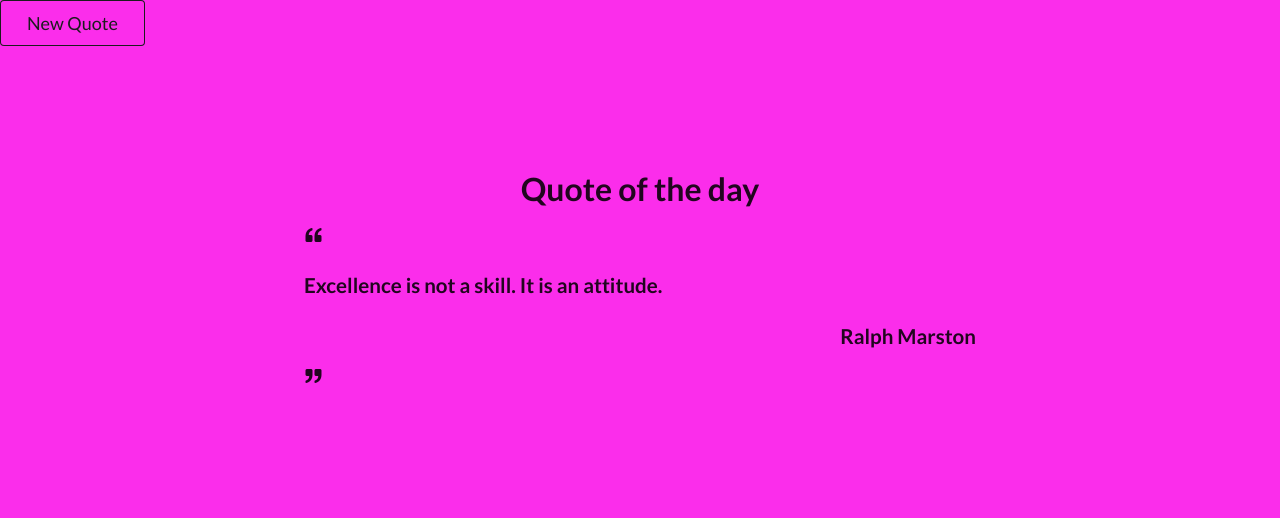
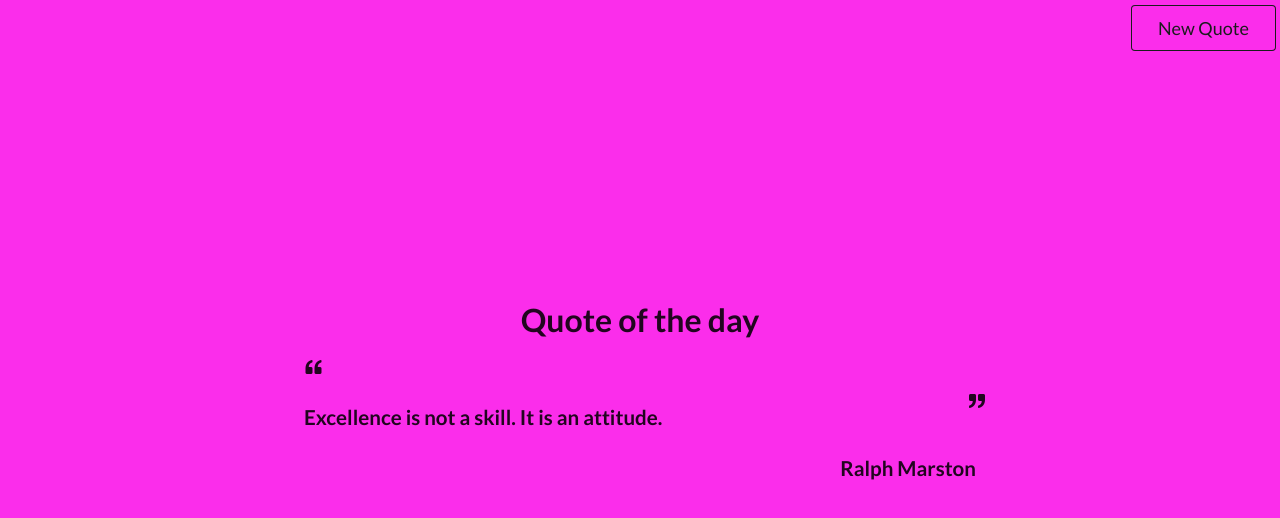
Before and after one commit to abu-hasib/random-quote-machine, a plain HTML site: page index.html in a window 1280 px wide. Drawn offline with nearby package versions, Linux system fonts and the light colour scheme.

Commit message:
major ui changes and centering of main content in every viewport

```diff
--- a/stylesheets/style.css
+++ b/stylesheets/style.css
@@ -1,13 +1,23 @@
-html  {
+html, body {
 	height: 100%;
 	width: 100%;
 	font-size: 10;
 	}
-
+/*Flexbox at work
+*positions all element in the center
+'*no matter the zoom'
+*/
 body {
-	font-size: 10;
-	font-family: "Roboto";
-	background-color: #E53939;
+	height: 100%;
+	width: 100%;
+	font-size: 1
+	display: -webkit-flex;
+	display: flex;
+	-webkit-align-items: center;
+	align-items: center;
+	-webkit-justify-content: center;
+	justify-content: center;
+	background: red;
 
 }
 
@@ -22,12 +32,30 @@ header + .ui.grid{
 	min-height:  40vh;
 }
 
+.quote.right.icon {
+	position: absolute;
+	top: 85px;
+	right: 0px;
+}
+
+#getQuote {
+	position: absolute;
+	top: 5px;
+	right: 0px;
+}
+
 .pressed {
   transform: scale(1.1);
   border-color: #ffc600;
   box-shadow: 0 0 1rem #ffc600;
 }
 
+#wrapper {
+	position: absolute;
+	top: 50%;
+	left: 50%;
+	transform: translate(-50%, -50%);
+}
 /*.button  {
 	border: .2rem solid black;
 	border-radius: .5rem;
```
